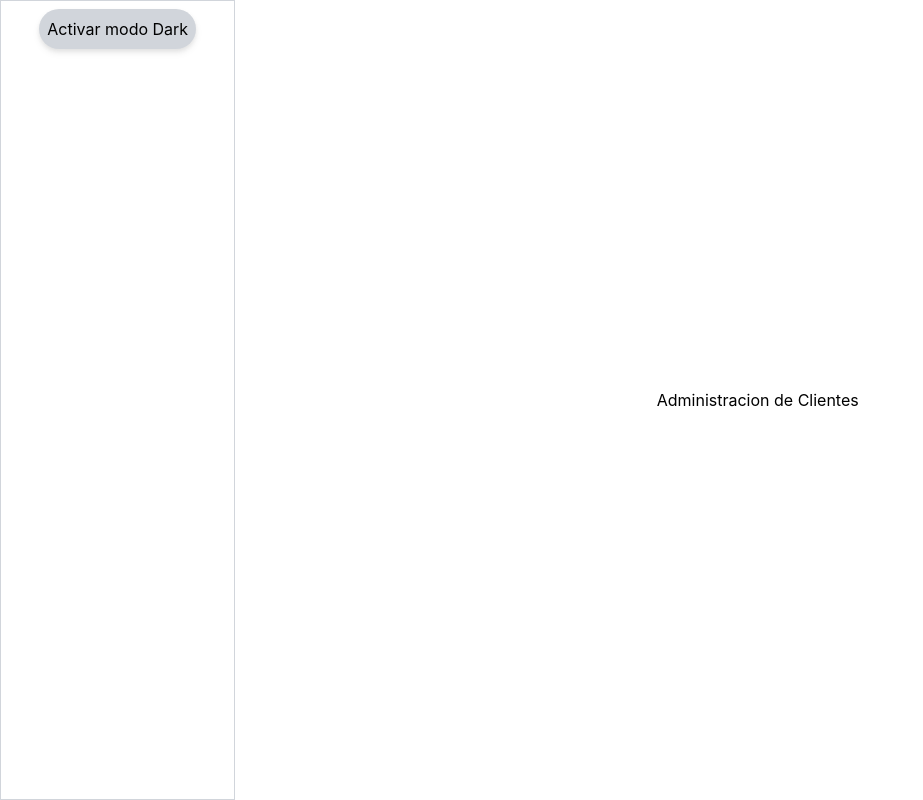
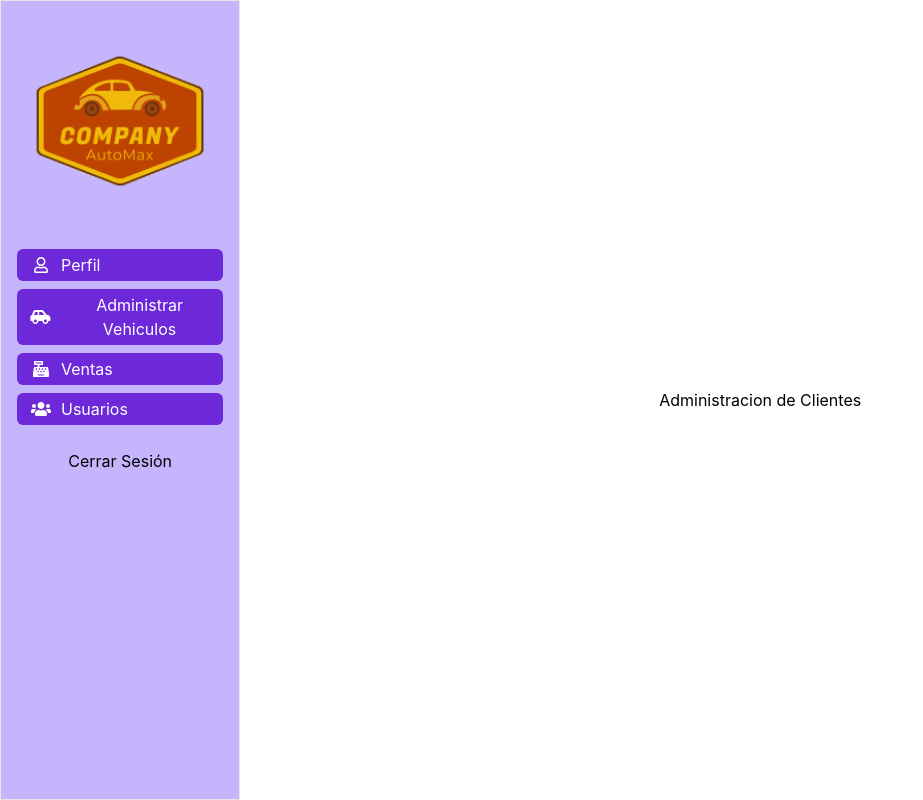
Before and after one commit to maxchz/concesionario-multimarca, a React (Create React App) app: page /admin/clientes in a window 1280 px wide. Shown: the whole page, without its empty margins (0-923 px from the left). Built offline with nearby package versions, Linux system fonts and the light colour scheme.

Commit message:
agregar sidebar responsive

```diff
--- a/package.json
+++ b/package.json
@@ -3,6 +3,10 @@
   "version": "0.1.0",
   "private": true,
   "dependencies": {
+    "@fortawesome/fontawesome-svg-core": "^6.1.1",
+    "@fortawesome/free-regular-svg-icons": "^6.1.1",
+    "@fortawesome/free-solid-svg-icons": "^6.1.1",
+    "@fortawesome/react-fontawesome": "^0.1.18",
     "@testing-library/jest-dom": "^5.16.4",
     "@testing-library/react": "^13.0.1",
     "@testing-library/user-event": "^13.5.0",
--- a/src/App.jsx
+++ b/src/App.jsx
@@ -8,6 +8,7 @@ import Clientes from 'pages/admin/Clientes';
 import Vehiculos from 'pages/admin/Vehiculos';
 import Admin from 'pages/admin/index';
 import {darkModeContext} from 'context/darkMode';
+import  'styles/responsive.css';
 
 
 
--- /dev/null
+++ b/src/components/ImagenLogo.jsx
@@ -0,0 +1,12 @@
+import React from 'react';
+import logoemp from 'media/logoft1.png';
+
+
+const ImagenLogo = () => {
+  return (
+    <img className="mx-auto w-auto h-52" src={logoemp} alt="logo de empresa" />
+
+  );
+};
+
+export default ImagenLogo;
--- a/src/components/Sidebar.jsx
+++ b/src/components/Sidebar.jsx
@@ -1,13 +1,70 @@
-import React from 'react'
-import TriggerDarkMode from 'components/TriggerDarkMode';
+import React from 'react';
+import { FontAwesomeIcon } from '@fortawesome/react-fontawesome'
+
+import {Link} from 'react-router-dom';
+import {FaCarSide,FaRegUser,FaCashRegister,FaUsers} from 'react-icons/fa';
+import ImagenLogo from 'components/ImagenLogo';
+
 
 
 const Sidebar = () => {
   return (
-    <nav className="flex flex-col w-72 border border-gray-300 justify-between">
-      <TriggerDarkMode/>
+    <nav className="flex flex-col w-72 border border-gray-350 bg-violet-300 p-4 sidebar ">
+
+
+
+        <Link to='/admin'>
+          <div>
+            <ImagenLogo/>
+          </div>
+        </Link>
+
+        <div className="my-4">
+          <Link to="/admin/perfil">
+            <button className="flex items-center p-1 my-2 bg-violet-700 text-white w-full rounded-md hover:bg-violet-900">
+            <FaRegUser className="w-10"/> Perfil</button>
+          </Link>
+
+
+          <Link to="/admin/vehiculos">
+            <button className="flex items-center p-1 my-2 bg-violet-700 text-white w-full rounded-md hover:bg-violet-900">
+            <FaCarSide className="w-10"/> Administrar Vehiculos</button>
+          </Link>
+
+          <Link to="/admin/ventas">
+            <button className="flex items-center p-1 my-2 bg-violet-700 text-white w-full rounded-md hover:bg-violet-900">
+            <FaCashRegister className="w-10"/> Ventas</button>
+          </Link>
+
+          <Link to="/admin/usuarios">
+            <button className="flex items-center p-1 my-2  bg-violet-700 text-white w-full rounded-md hover:bg-violet-900">
+            <FaUsers className="w-10"/> Usuarios</button>
+          </Link>
+
+
+        </div>
+
+
+
+
+
+        <button>Cerrar Sesión</button>
+
+
+
     </nav>
-  )
-}
+  );
+};
+
+// const Ruta =({ruta,nombre})=> {
+//   return (
+//     <Link to={ruta}>
+//       <button className="flex items-center p-1 bg-violet-700 text-white w-full rounded-md hover:bg-violet-900">
+//          {nombre}</button>
+
+//     </Link>
+//   );
+// };
+
 
 export default Sidebar;
--- a/src/layouts/AuthLayout.jsx
+++ b/src/layouts/AuthLayout.jsx
@@ -1,8 +1,7 @@
 import React from 'react';
 import {Link} from 'react-router-dom';
 import {FaHome}  from "react-icons/fa";
-import logoemp from 'media/logoft1.png';
-
+import ImagenLogo from 'components/ImagenLogo';
 
 const AuthLayout = ({children}) => {
   return (
@@ -16,7 +15,7 @@ const AuthLayout = ({children}) => {
       </Link>
 
       <div className="flex justify-center w-full ">
-        <img src={logoemp} alt="logo de empresa" />
+        <ImagenLogo/>
       </div>
 
 
--- /dev/null
+++ b/src/styles/responsive.css
@@ -0,0 +1,5 @@
+@media (max-width:600px){
+    .sidebar{
+        display:none;
+    }
+}
```
Also changed, not shown: 1 other file (tests, documents, lock files or other folders).
